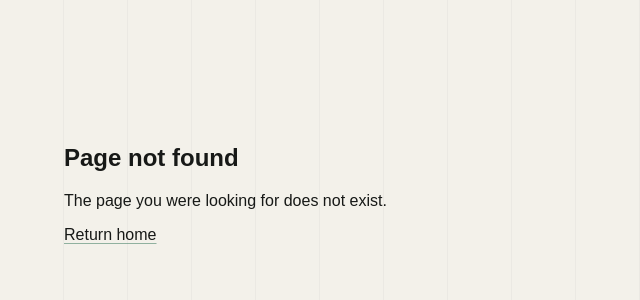
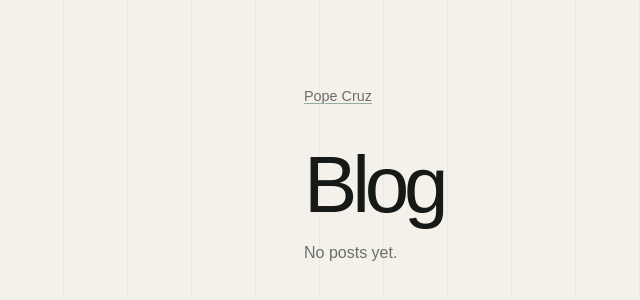
Before and after one commit to pope-cruz/website, a Next.js app: page /blog in a window 1280 px wide. Before the commit this address had no page. Shown: the part 216-516 px from the top of the page, without its empty margins (0-640 px from the left). Built offline with nearby package versions, Linux system fonts and the light colour scheme; a web font is replaced by a local one.

Commit message:
Replace events portfolio with blog placeholder

```diff
--- /dev/null
+++ b/app/blog/page.tsx
@@ -0,0 +1,22 @@
+import type { Metadata } from "next";
+import Link from "next/link";
+
+export const metadata: Metadata = {
+  title: "Blog | Pope Cruz",
+  description: "Writing by Pope Cruz.",
+  alternates: { canonical: "/blog" },
+  robots: { index: false, follow: false },
+};
+
+export default function BlogPage() {
+  return (
+    <main id="main-content" className="page-shell">
+      <article className="blog-placeholder" aria-labelledby="blog-title">
+        <Link href="/">Pope Cruz</Link>
+        <h1 id="blog-title">Blog</h1>
+        {/* Replace this empty state with posts when ready to publish. */}
+        <p>No posts yet.</p>
+      </article>
+    </main>
+  );
+}
--- a/app/globals.css
+++ b/app/globals.css
@@ -181,6 +181,29 @@ a:focus-visible {
   transform: translate(0.12rem, -0.12rem);
 }
 
+.blog-placeholder {
+  width: min(100%, 42rem);
+  margin: 0 auto;
+}
+
+.blog-placeholder > a {
+  color: var(--muted);
+  font-size: 0.9rem;
+}
+
+.blog-placeholder h1 {
+  margin: 2.5rem 0 1rem;
+  font-size: clamp(3rem, 8vw, 5rem);
+  font-weight: 510;
+  letter-spacing: -0.065em;
+  line-height: 1;
+}
+
+.blog-placeholder p {
+  color: var(--muted);
+  line-height: 1.55;
+}
+
 @keyframes enter {
   from {
     opacity: 0;
```
Also changed, not shown: content/intro.md (+2 -1 lines), 1 other file (tests, documents, lock files or other folders).
